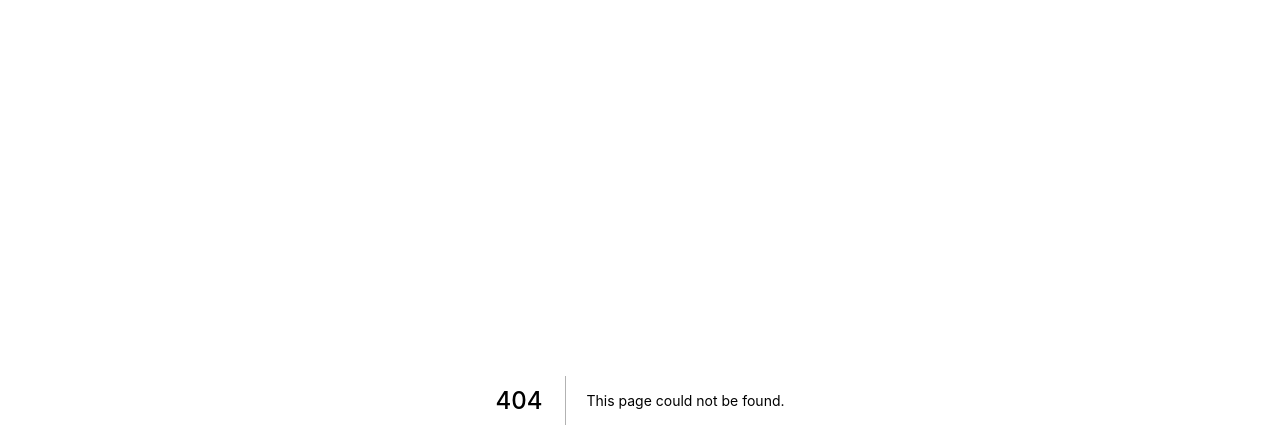
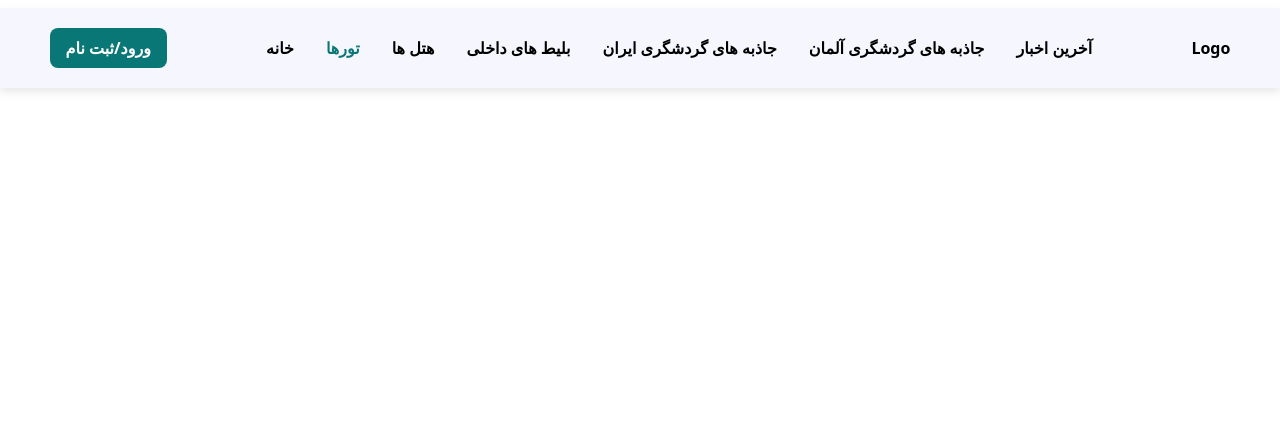
Before and after one commit to Mhdph/tour-travel-booking, a Next.js app: page /tours in a window 1280 px wide. Before the commit this address had no page. Shown: the top 448 px of the page. Built offline with nearby package versions, Linux system fonts and the light colour scheme; a small style sheet from the web is missing.

Commit message:
add header section

```diff
--- /dev/null
+++ b/components/Header.tsx
@@ -0,0 +1,66 @@
+import Link from "next/link";
+import { useRouter } from "next/router";
+import React from "react";
+
+function Header() {
+  const router = useRouter();
+
+  const navbar = [
+    {
+      name: "خانه",
+      path: "/",
+    },
+    {
+      name: "تورها",
+      path: "/tours",
+    },
+    {
+      name: "هتل ها",
+      path: "/hotels",
+    },
+    {
+      name: "بلیط های داخلی",
+      path: "/ticket",
+    },
+
+    {
+      name: "جاذبه های گردشگری ایران",
+      path: "/touriran",
+    },
+    {
+      name: "جاذبه های گردشگری آلمان",
+      path: "/tourgermany",
+    },
+    {
+      name: "آخرین اخبار",
+      path: "/news",
+    },
+  ];
+
+  return (
+    <div
+      className="flex font-semibold sticky z-50 bg-[#f6f7fe] top-0 text-base w-full justify-around items-center mt-2 h-20 shadow-3xl
+"
+    >
+      <button className="text-white px-4 py-2 bg-primary rounded-lg">
+        <Link href="signup">ورود/ثبت نام</Link>
+      </button>
+      <div className="flex justify-between  items-center  gap-8">
+        {navbar.map((item) => (
+          <Link href={item.path} key={item.name}>
+            <a
+              className={
+                router.pathname === item.path ? "text-landing-50" : "text-black"
+              }
+            >
+              {item.name}
+            </a>
+          </Link>
+        ))}
+      </div>
+      <p>Logo</p>
+    </div>
+  );
+}
+
+export default Header;
--- a/package.json
+++ b/package.json
@@ -17,8 +17,11 @@
     "@types/node": "18.7.18",
     "@types/react": "18.0.20",
     "@types/react-dom": "18.0.6",
+    "autoprefixer": "^10.4.12",
     "eslint": "8.23.1",
     "eslint-config-next": "12.3.1",
+    "postcss": "^8.4.16",
+    "tailwindcss": "^3.1.8",
     "typescript": "4.8.3"
   }
 }
--- a/pages/index.tsx
+++ b/pages/index.tsx
@@ -1,72 +1,21 @@
-import type { NextPage } from 'next'
-import Head from 'next/head'
-import Image from 'next/image'
-import styles from '../styles/Home.module.css'
+import type { NextPage } from "next";
+import Head from "next/head";
+import Header from "../components/Header";
+import HeroSection from "../components/HeroSection";
 
 const Home: NextPage = () => {
   return (
-    <div className={styles.container}>
+    <div className="direction font-shabnam bg-[#f6f7fe]">
       <Head>
         <title>Create Next App</title>
         <meta name="description" content="Generated by create next app" />
         <link rel="icon" href="/favicon.ico" />
       </Head>
 
-      <main className={styles.main}>
-        <h1 className={styles.title}>
-          Welcome to <a href="https://nextjs.org">Next.js!</a>
-        </h1>
+      <Header />
+      <HeroSection />
+    </div>
+  );
+};
 
-        <p className={styles.description}>
-          Get started by editing{' '}
-          <code className={styles.code}>pages/index.tsx</code>
-        </p>
-
-        <div className={styles.grid}>
-          <a href="https://nextjs.org/docs" className={styles.card}>
-            <h2>Documentation &rarr;</h2>
-            <p>Find in-depth information about Next.js features and API.</p>
-          </a>
-
-          <a href="https://nextjs.org/learn" className={styles.card}>
-            <h2>Learn &rarr;</h2>
-            <p>Learn about Next.js in an interactive course with quizzes!</p>
-          </a>
-
-          <a
-            href="https://github.com/vercel/next.js/tree/canary/examples"
-            className={styles.card}
-          >
-            <h2>Examples &rarr;</h2>
-            <p>Discover and deploy boilerplate example Next.js projects.</p>
-          </a>
-
-          <a
-            href="https://vercel.com/new?utm_source=create-next-app&utm_medium=default-template&utm_campaign=create-next-app"
-            className={styles.card}
-          >
-            <h2>Deploy &rarr;</h2>
-            <p>
-              Instantly deploy your Next.js site to a public URL with Vercel.
-            </p>
-          </a>
-        </div>
-      </main>
-
-      <footer className={styles.footer}>
-        <a
-          href="https://vercel.com?utm_source=create-next-app&utm_medium=default-template&utm_campaign=create-next-app"
-          target="_blank"
-          rel="noopener noreferrer"
-        >
-          Powered by{' '}
-          <span className={styles.logo}>
-            <Image src="/vercel.svg" alt="Vercel Logo" width={72} height={16} />
-          </span>
-        </a>
-      </footer>
-    </div>
-  )
-}
-
-export default Home
+export default Home;
--- /dev/null
+++ b/pages/tours.tsx
@@ -0,0 +1,12 @@
+import React from "react";
+import Header from "../components/Header";
+
+function tours() {
+  return (
+    <div>
+      <Header />
+    </div>
+  );
+}
+
+export default tours;
--- /dev/null
+++ b/postcss.config.js
@@ -0,0 +1,6 @@
+module.exports = {
+  plugins: {
+    tailwindcss: {},
+    autoprefixer: {},
+  },
+}
--- a/styles/globals.css
+++ b/styles/globals.css
@@ -1,26 +1,8 @@
-html,
-body {
-  padding: 0;
-  margin: 0;
-  font-family: -apple-system, BlinkMacSystemFont, Segoe UI, Roboto, Oxygen,
-    Ubuntu, Cantarell, Fira Sans, Droid Sans, Helvetica Neue, sans-serif;
+@import url("https://v1.fontapi.ir/css/Shabnam:100;300;400;500;700");
+@tailwind base;
+@tailwind components;
+@tailwind utilities;
+
+.direction {
+  direction: rtl;
 }
-
-a {
-  color: inherit;
-  text-decoration: none;
-}
-
-* {
-  box-sizing: border-box;
-}
-
-@media (prefers-color-scheme: dark) {
-  html {
-    color-scheme: dark;
-  }
-  body {
-    color: white;
-    background: black;
-  }
-}
--- /dev/null
+++ b/tailwind.config.js
@@ -0,0 +1,26 @@
+/** @type {import('tailwindcss').Config} */
+module.exports = {
+  content: [
+    "./pages/**/*.{js,ts,jsx,tsx}",
+    "./components/**/*.{js,ts,jsx,tsx}",
+  ],
+  theme: {
+    extend: {
+      fontFamily: {
+        shabnam: ["Shabnam"],
+      },
+      colors: {
+        landing: {
+          50: "#0A7777",
+        },
+      },
+      boxShadow: {
+        "3xl": "0px 4px 8px rgba(168, 168, 168, 0.25)",
+      },
+      backgroundColor: {
+        primary: "#0A7777",
+      },
+    },
+  },
+  plugins: [],
+};
```
Also changed, not shown: 2 other files (tests, documents, lock files or other folders).
